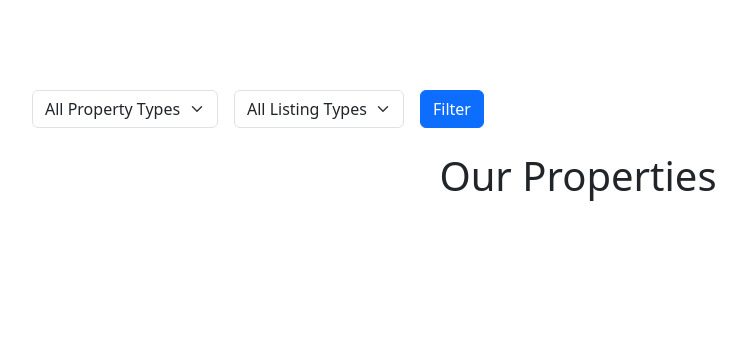
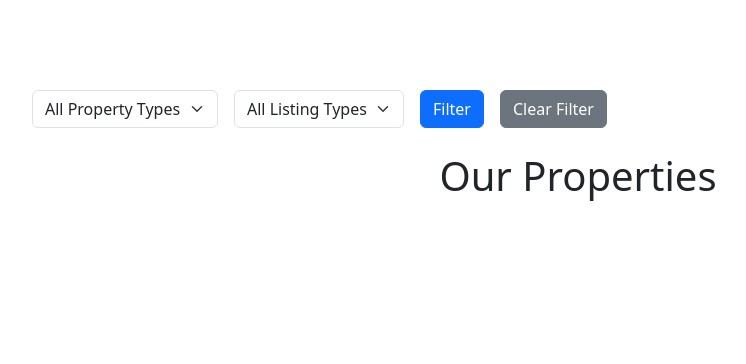
Before and after one commit to MSRhmn/pine-properties, a Django app: page /properties/ in a window 1280 px wide. Shown: the part 56-420 px from the top of the page, without its empty margins (62-808 px from the left). Run offline with Django 5.2, Linux system fonts and the light colour scheme; data that the repository does not hold is empty; parts of the project's set-up code (start-up, migrations or seed data) failed here and were passed over.

Commit message:
feat: add clear filter buuton in properties form

```diff
--- a/properties/templates/properties/properties.html
+++ b/properties/templates/properties/properties.html
@@ -29,6 +29,9 @@
       <div class="col-auto">
         <button type="submit" class="btn btn-primary">Filter</button>
       </div>
+      <div class="col-auto">
+        <a href="?" class="btn btn-secondary">Clear Filter</a>
+      </div>
     </div>
   </form>
 
```
